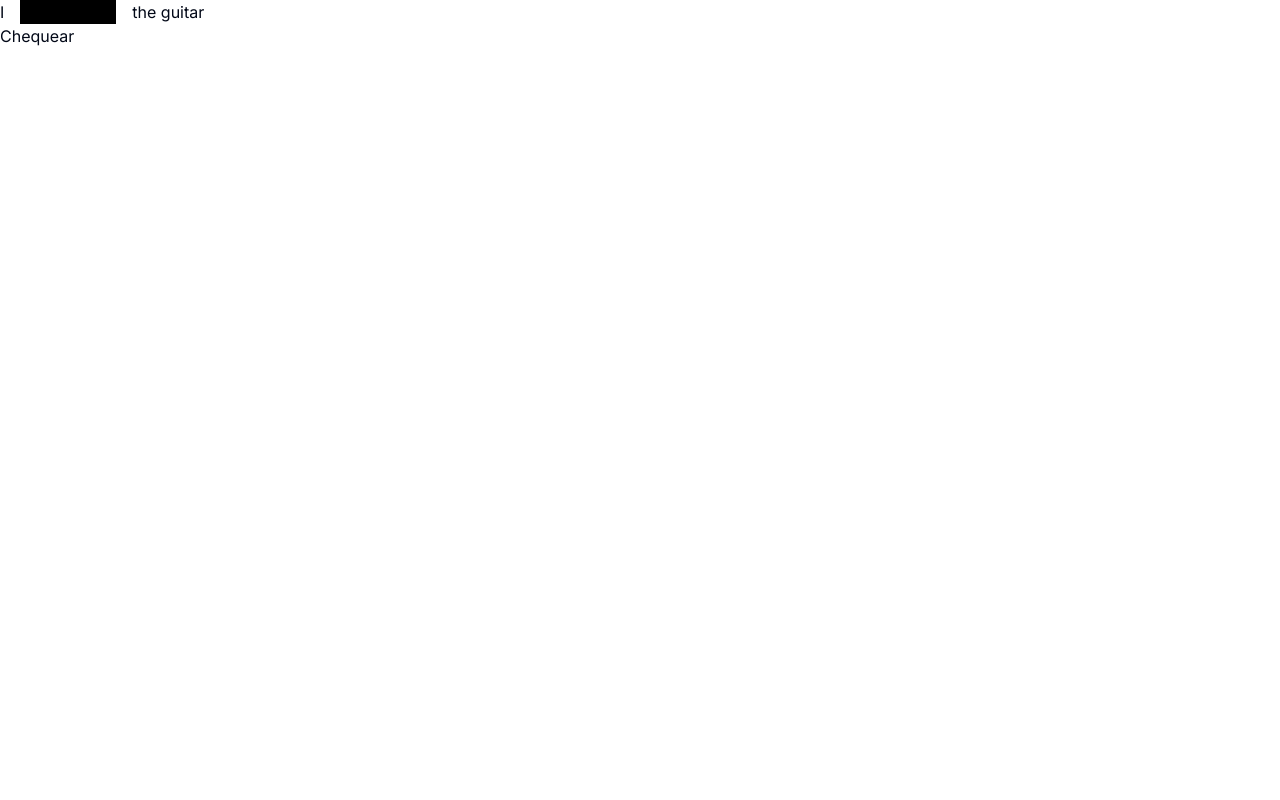
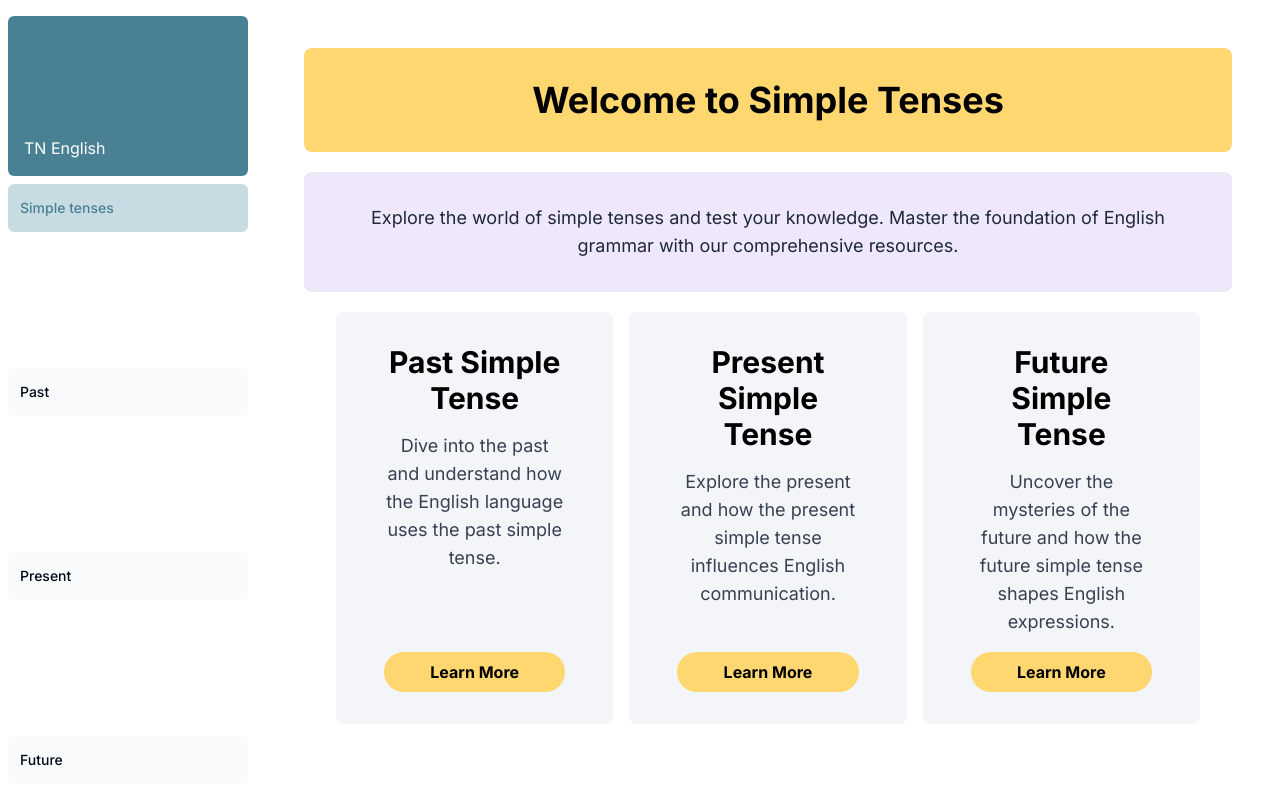
Before and after one commit to TobysNap/next-english-lessons, a Next.js app: page /tenses in a window 1280 px wide. Built offline with nearby package versions, Linux system fonts and the light colour scheme.

Commit message:
Tenses page

```diff
--- /dev/null
+++ b/app/(root)/(routes)/tenses/page.tsx
@@ -0,0 +1,60 @@
+import Link from "next/link";
+
+export default function Page() {
+	return (
+		<div className="">
+			<header className="rounded-lg bg-[#FFD770] mx-auto py-8 w-full text-center mb-5">
+				<h1 className="text-4xl font-bold m-0 text-black">
+					Welcome to Simple Tenses
+				</h1>
+			</header>
+			<section className="bg-[#EEE8FA] py-8 px-6 md:px-12 text-gray-800 text-center rounded-lg my-5">
+				<p className="text-lg w-full">
+					Explore the world of simple tenses and test your knowledge. Master the
+					foundation of English grammar with our comprehensive resources.
+				</p>
+			</section>
+			<section className="grid grid-cols-1 md:grid-cols-3 gap-4 container mx-auto">
+				<div className="rounded-lg bg-[#f4f5f9] py-8 px-6 md:px-12 text-[#000] text-center flex flex-col justify-around">
+					<h2 className="text-3xl font-bold mb-4">Past Simple Tense</h2>
+					<p className="text-lg mb-4 text-gray-700">
+						Dive into the past and understand how the English language uses the
+						past simple tense.
+					</p>
+					<Link
+						href="/tenses/past"
+						className="bg-[#FFD770] hover:bg-[#E570FF] text-[#000] font-bold py-2 px-4 rounded-full mt-auto"
+					>
+						Learn More
+					</Link>
+				</div>
+				<div className="rounded-lg bg-[#f4f5f9] py-8 px-6 md:px-12 text-[#000] text-center flex flex-col justify-around">
+					<h2 className="text-3xl font-bold mb-4">Present Simple Tense</h2>
+					<p className="text-lg mb-4 text-gray-700">
+						Explore the present and how the present simple tense influences
+						English communication.
+					</p>
+					<Link
+						href="/tenses/present"
+						className="bg-[#FFD770] hover:bg-[#E570FF] text-[#000] font-bold py-2 px-4 rounded-full mt-auto"
+					>
+						Learn More
+					</Link>
+				</div>
+				<div className="rounded-lg bg-[#f4f5f9] py-8 px-6 md:px-12 text-[#000] text-center flex flex-col justify-around">
+					<h2 className="text-3xl font-bold mb-4">Future Simple Tense</h2>
+					<p className="text-lg mb-4 text-gray-700">
+						Uncover the mysteries of the future and how the future simple tense
+						shapes English expressions.
+					</p>
+					<Link
+						href="/tenses/future"
+						className="bg-[#FFD770] hover:bg-[#E570FF] text-[#000] font-bold py-2 px-4 rounded-full mt-auto"
+					>
+						Learn More
+					</Link>
+				</div>
+			</section>
+		</div>
+	);
+}
--- a/app/tenses/page.tsx
+++ /dev/null
@@ -1,9 +0,0 @@
-import PresentTense from "../ui/tenses/present-tense";
-
-export default function Page() {
-	return (
-		<>
-      <PresentTense />
-		</>
-	);
-}
--- a/app/ui/tenses/present-tense.tsx
+++ /dev/null
@@ -1,27 +0,0 @@
-'use client';
-import { presentTenseCheck } from "@/lib/actions";
-import toast from 'react-hot-toast';
-
-export default function PresentTense() {
-	const presentTense = async (formData: FormData) => {
-    const result = await presentTenseCheck(formData);
-    result.success ? toast.success(result.message) : toast.error(result.message)
-	};
-
-	return (
-		<>
-			<form action={presentTense}>
-				<p>
-					I
-					<input
-						className="bg-black mx-4 w-24"
-						type="text"
-						name="presentTense"
-					/>
-					the guitar
-				</p>
-				<button>Chequear</button>
-			</form>
-		</>
-	);
-}
```
